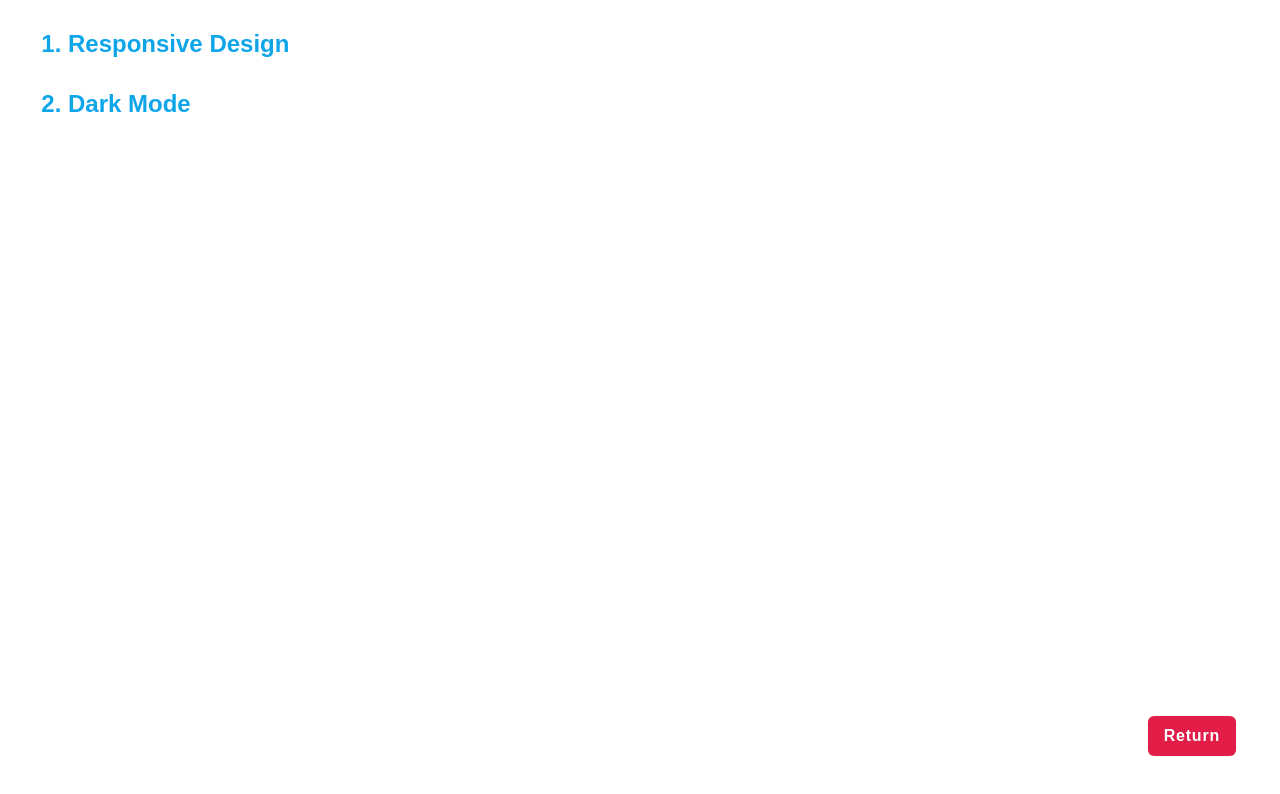
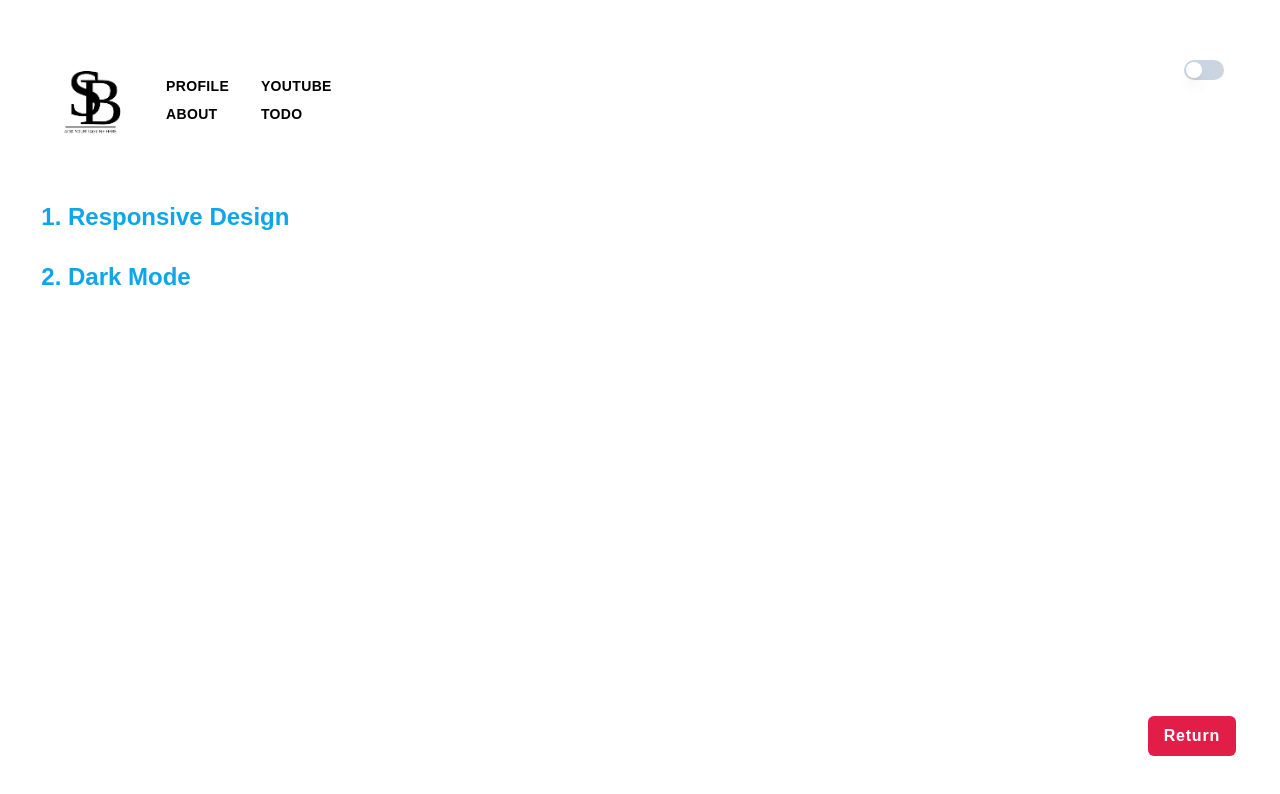
Before and after one commit to Liore-S/frontend-next, a Next.js app: page /todo in a window 1280 px wide. Shown: the top 794 px of the page. Built offline with nearby package versions, Linux system fonts and the light colour scheme.

Commit message:
fix dark mode style

```diff
--- a/components/header.js
+++ b/components/header.js
@@ -14,7 +14,7 @@ const navigation = [
 
 export default function Header() {
   const [enabled, setEnabled] = useState(false)
-  const {theme, setTheme } = useTheme()
+  const { theme, setTheme } = useTheme()
   return (
     <>
       <div className='flex relative mt-4 -ml-4 -mb-10 md:mt-8 md:ml-4 md:-mb-4'>
@@ -36,7 +36,8 @@ export default function Header() {
                 rel="noreferrer noopenner"
               >
                 {item.name}
-              </a></Link>
+              </a>
+            </Link>
           ))}
         </div>
         {/* Mobile Menu */}
--- a/pages/todo.js
+++ b/pages/todo.js
@@ -1,7 +1,10 @@
 import Link from "next/link"
+import Header from "../components/header"
 
 export default function Todo() {
   return (
+    <>
+      <Header />
       <div className="mx-10 mt-6">
         <ul className="list-decimal list-outside px-7 ">
           <li className="h1-blue my-7 w-fill">Responsive Design</li>
@@ -10,5 +13,6 @@ export default function Todo() {
         <Link href={"/"} passHref><button className="absolute bottom-8 right-8 md:bottom-11 md:right-11 px-4 py-2 rounded-md bg-rose-600 text-white font-bold tracking-wider">
           Return</button></Link>
       </div>
+    </>
   )
 }
--- a/styles/globals.css
+++ b/styles/globals.css
@@ -9,8 +9,8 @@
 
   .underline-nav{
     @apply font-black text-sm before:absolute before:w-full before:h-0.5 before:left-0 before:bottom-0
-    before:bg-black before:scale-x-0 before:block hover:before:scale-x-100 before:origin-top-right
-    hover:before:origin-top-left before:transition-transform before:duration-300
+    before:bg-black dark:before:bg-white before:scale-x-0 before:block hover:before:scale-x-100
+    before:origin-top-right hover:before:origin-top-left before:transition-transform before:duration-300
   }
 
   .marquee-li{
```
Lines whose indentation alone changed are shown as unchanged.
